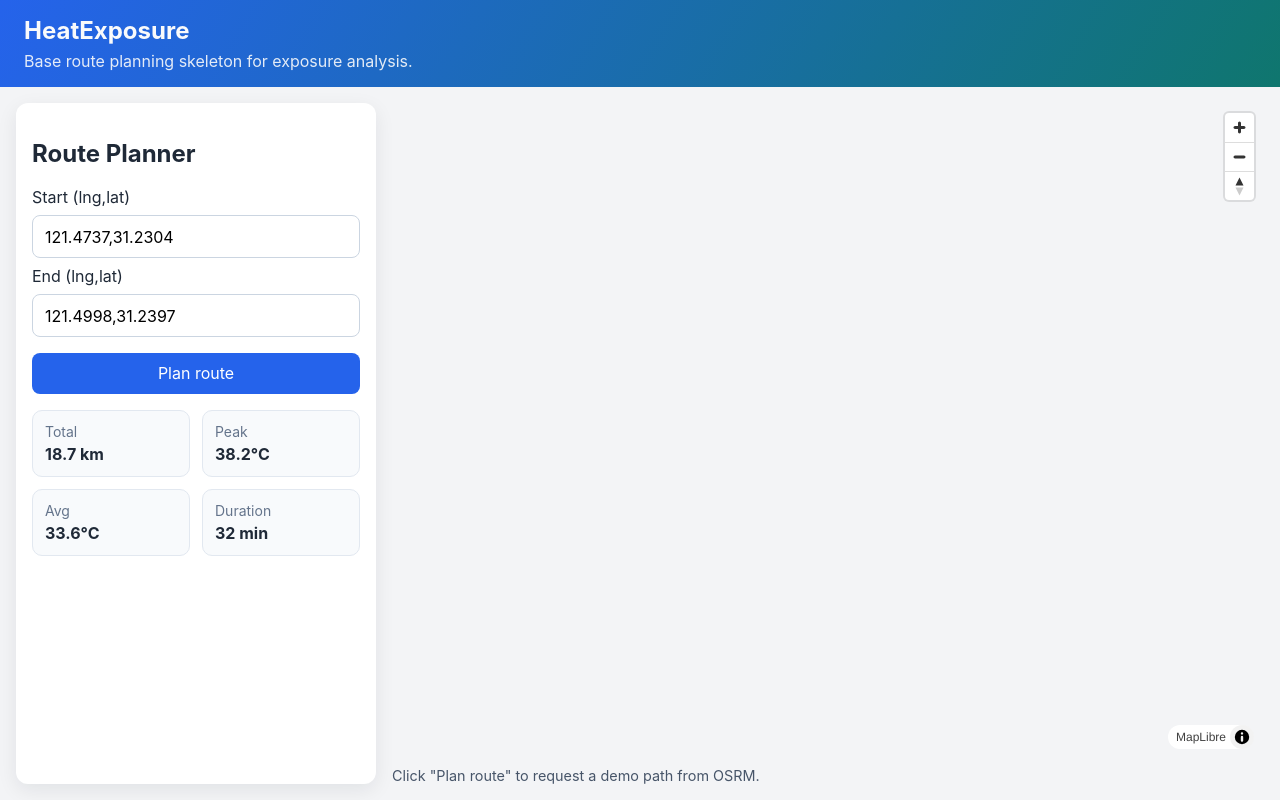
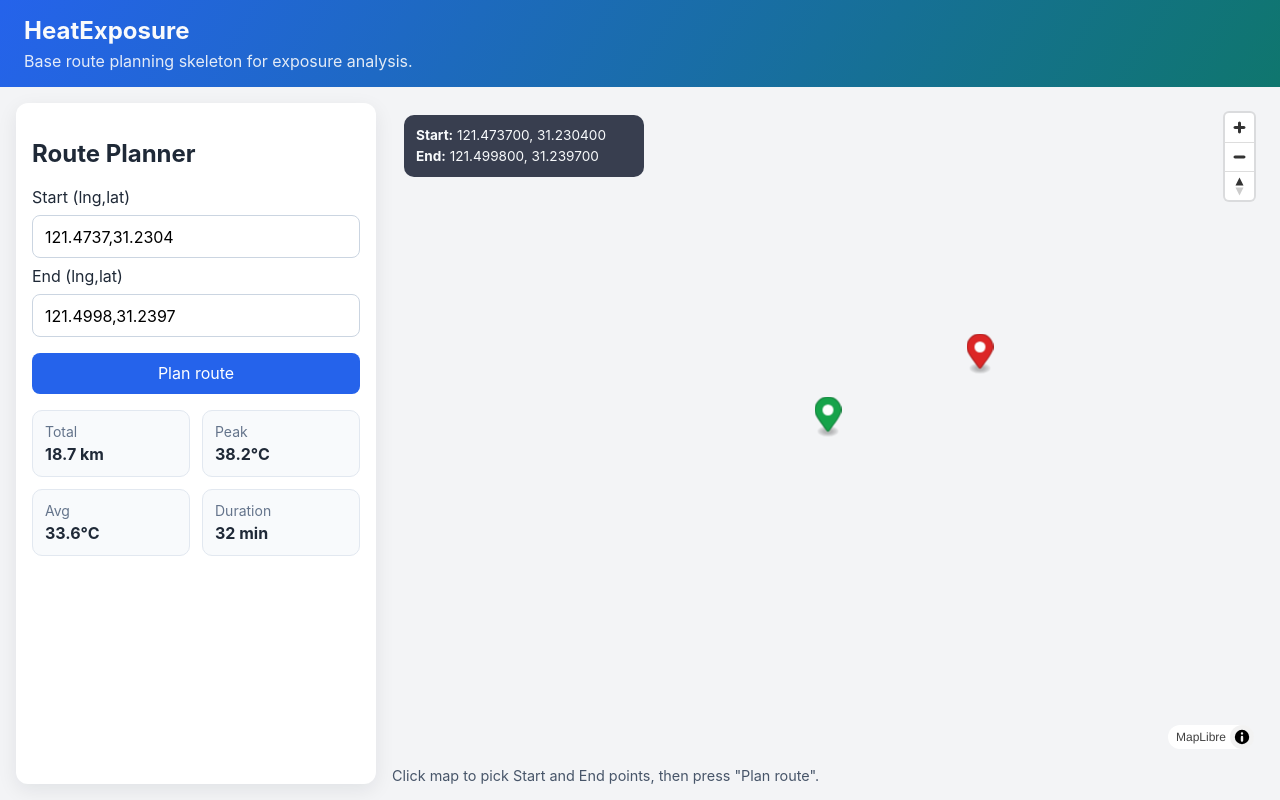
Before and after one commit to ChenIjon/HeatExposure, a React (Vite) app in the folder web/: page / in a window 1280 px wide. Built offline with nearby package versions, Linux system fonts and the light colour scheme; no server answers.

Commit message:
feat(web): support picking start/end points on map

```diff
--- a/web/src/App.tsx
+++ b/web/src/App.tsx
@@ -15,6 +15,8 @@ const mockMetrics: Metrics = {
   avg: '33.6°C',
   duration: '32 min'
 };
+
+const formatLngLat = ([lng, lat]: [number, number]) => `${lng.toFixed(6)},${lat.toFixed(6)}`;
 
 function App() {
   const [startInput, setStartInput] = useState('121.4737,31.2304');
@@ -38,6 +40,23 @@ function App() {
     setStartCoord(startInput.trim());
     setEndCoord(endInput.trim());
     setPlanNonce((previous) => previous + 1);
+  };
+
+  const handleMapSelectionChange = (selection: {
+    start?: [number, number];
+    end?: [number, number];
+  }) => {
+    if (selection.start) {
+      const nextStart = formatLngLat(selection.start);
+      setStartInput(nextStart);
+      setStartCoord(nextStart);
+    }
+
+    if (selection.end) {
+      const nextEnd = formatLngLat(selection.end);
+      setEndInput(nextEnd);
+      setEndCoord(nextEnd);
+    }
   };
 
   return (
@@ -81,7 +100,12 @@ function App() {
         </section>
 
         <section className="map-section" aria-label="map area">
-          <MapView start={startCoord} end={endCoord} planNonce={planNonce} />
+          <MapView
+            start={startCoord}
+            end={endCoord}
+            planNonce={planNonce}
+            onSelectionChange={handleMapSelectionChange}
+          />
         </section>
       </main>
     </div>
--- a/web/src/components/MapView.tsx
+++ b/web/src/components/MapView.tsx
@@ -1,11 +1,12 @@
-import { useEffect, useRef, useState } from 'react';
-import maplibregl, { GeoJSONSource, LngLatLike } from 'maplibre-gl';
+import { MutableRefObject, useEffect, useRef, useState } from 'react';
+import maplibregl, { GeoJSONSource, LngLatLike, Marker } from 'maplibre-gl';
 import 'maplibre-gl/dist/maplibre-gl.css';
 
 type MapViewProps = {
   start: string;
   end: string;
   planNonce: number;
+  onSelectionChange?: (selection: { start?: [number, number]; end?: [number, number] }) => void;
 };
 
 const DEFAULT_CENTER: LngLatLike = [121.4737, 31.2304];
@@ -22,10 +23,45 @@ const parseLngLat = (rawValue: string): [number, number] | null => {
   return [lng, lat];
 };
 
-function MapView({ start, end, planNonce }: MapViewProps) {
+const formatLngLat = (coords: [number, number] | null) =>
+  coords ? `${coords[0].toFixed(6)}, ${coords[1].toFixed(6)}` : '--';
+
+function MapView({ start, end, planNonce, onSelectionChange }: MapViewProps) {
   const mapContainerRef = useRef<HTMLDivElement | null>(null);
   const mapRef = useRef<maplibregl.Map | null>(null);
-  const [statusText, setStatusText] = useState('Click "Plan route" to request a demo path from OSRM.');
+  const startMarkerRef = useRef<Marker | null>(null);
+  const endMarkerRef = useRef<Marker | null>(null);
+  const startSelectionRef = useRef<[number, number] | null>(null);
+  const endSelectionRef = useRef<[number, number] | null>(null);
+
+  const [selectedStart, setSelectedStart] = useState<[number, number] | null>(parseLngLat(start));
+  const [selectedEnd, setSelectedEnd] = useState<[number, number] | null>(parseLngLat(end));
+  const [statusText, setStatusText] = useState('Click map to pick Start and End points, then press "Plan route".');
+
+  const updateMarker = (
+    markerRef: MutableRefObject<Marker | null>,
+    map: maplibregl.Map,
+    coords: [number, number] | null,
+    color: string
+  ) => {
+    if (!coords) {
+      markerRef.current?.remove();
+      markerRef.current = null;
+      return;
+    }
+
+    if (!markerRef.current) {
+      markerRef.current = new maplibregl.Marker({ color }).setLngLat(coords).addTo(map);
+      return;
+    }
+
+    markerRef.current.setLngLat(coords);
+  };
+
+  useEffect(() => {
+    startSelectionRef.current = selectedStart;
+    endSelectionRef.current = selectedEnd;
+  }, [selectedStart, selectedEnd]);
 
   useEffect(() => {
     if (!mapContainerRef.current || mapRef.current) {
@@ -59,15 +95,63 @@ function MapView({ start, end, planNonce }: MapViewProps) {
           'line-width': 5
         }
       });
+
+      updateMarker(startMarkerRef, map, startSelectionRef.current, '#16a34a');
+      updateMarker(endMarkerRef, map, endSelectionRef.current, '#dc2626');
+    });
+
+    map.on('click', (event) => {
+      const nextPoint: [number, number] = [event.lngLat.lng, event.lngLat.lat];
+
+      if (!startSelectionRef.current || endSelectionRef.current) {
+        setSelectedStart(nextPoint);
+        setSelectedEnd(null);
+        onSelectionChange?.({ start: nextPoint });
+        setStatusText('Start point selected. Click again to set End point.');
+        return;
+      }
+
+      setSelectedEnd(nextPoint);
+      onSelectionChange?.({ end: nextPoint });
+      setStatusText('End point selected. Press "Plan route" to fetch route.');
     });
 
     mapRef.current = map;
 
     return () => {
+      startMarkerRef.current?.remove();
+      endMarkerRef.current?.remove();
       map.remove();
       mapRef.current = null;
+      startMarkerRef.current = null;
+      endMarkerRef.current = null;
     };
-  }, []);
+  }, [onSelectionChange]);
+
+  useEffect(() => {
+    const nextStart = parseLngLat(start);
+    const nextEnd = parseLngLat(end);
+    setSelectedStart(nextStart);
+    setSelectedEnd(nextEnd);
+  }, [start, end]);
+
+  useEffect(() => {
+    const map = mapRef.current;
+    if (!map) {
+      return;
+    }
+
+    updateMarker(startMarkerRef, map, selectedStart, '#16a34a');
+    updateMarker(endMarkerRef, map, selectedEnd, '#dc2626');
+
+    if (!selectedStart || !selectedEnd) {
+      const source = map.getSource('route') as GeoJSONSource | undefined;
+      source?.setData({
+        type: 'FeatureCollection',
+        features: []
+      });
+    }
+  }, [selectedStart, selectedEnd]);
 
   useEffect(() => {
     if (planNonce === 0) {
@@ -117,7 +201,17 @@ function MapView({ start, end, planNonce }: MapViewProps) {
 
   return (
     <div className="map-wrapper">
-      <div ref={mapContainerRef} className="map-canvas" />
+      <div className="map-canvas-wrap">
+        <div ref={mapContainerRef} className="map-canvas" />
+        <div className="coord-overlay" aria-live="polite">
+          <p>
+            <strong>Start:</strong> {formatLngLat(selectedStart)}
+          </p>
+          <p>
+            <strong>End:</strong> {formatLngLat(selectedEnd)}
+          </p>
+        </div>
+      </div>
       <p className="map-status">{statusText}</p>
     </div>
   );
--- a/web/src/styles.css
+++ b/web/src/styles.css
@@ -103,10 +103,33 @@ body {
   gap: 0.5rem;
 }
 
+.map-canvas-wrap {
+  position: relative;
+  min-height: 460px;
+}
+
 .map-canvas {
-  min-height: 460px;
+  height: 100%;
   border-radius: 12px;
   overflow: hidden;
+}
+
+.coord-overlay {
+  position: absolute;
+  top: 0.75rem;
+  left: 0.75rem;
+  z-index: 1;
+  min-width: 240px;
+  border-radius: 10px;
+  background: rgba(15, 23, 42, 0.82);
+  color: #f8fafc;
+  padding: 0.5rem 0.75rem;
+  font-size: 0.85rem;
+  line-height: 1.35;
+}
+
+.coord-overlay p {
+  margin: 0.2rem 0;
 }
 
 .map-status {
@@ -124,7 +147,7 @@ body {
     min-height: 420px;
   }
 
-  .map-canvas {
+  .map-canvas-wrap {
     min-height: 360px;
   }
 }
```
